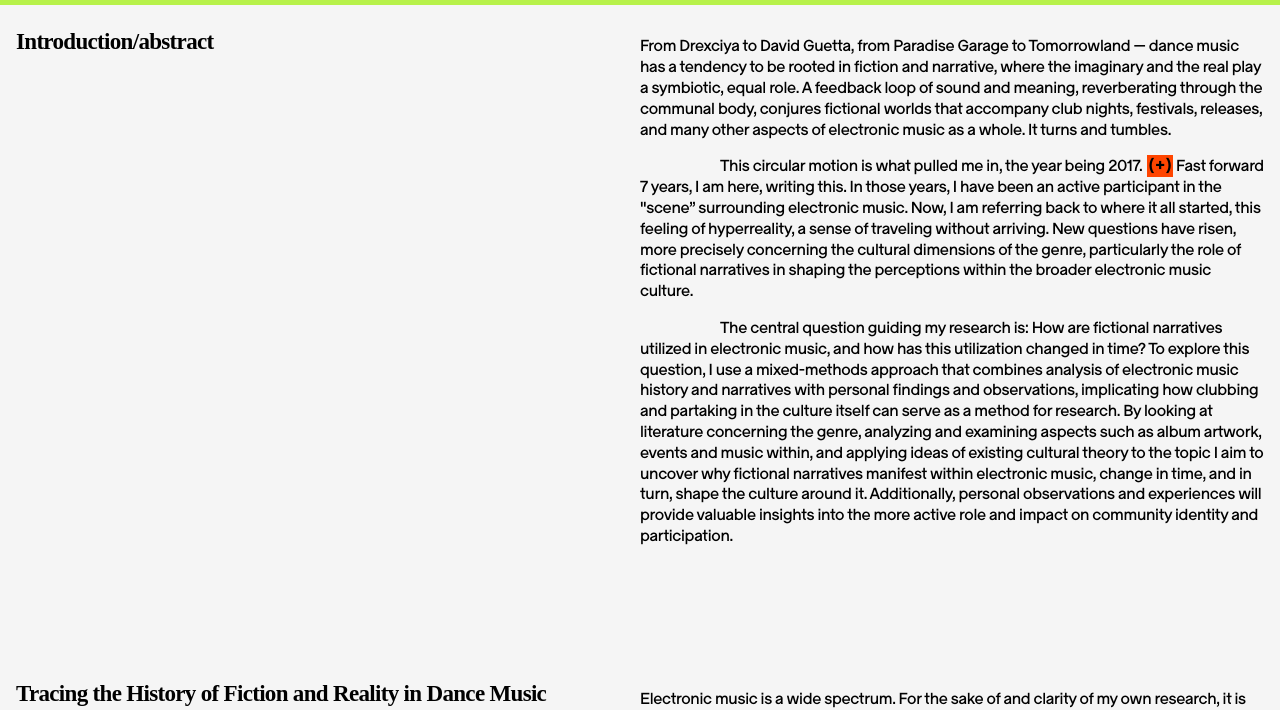
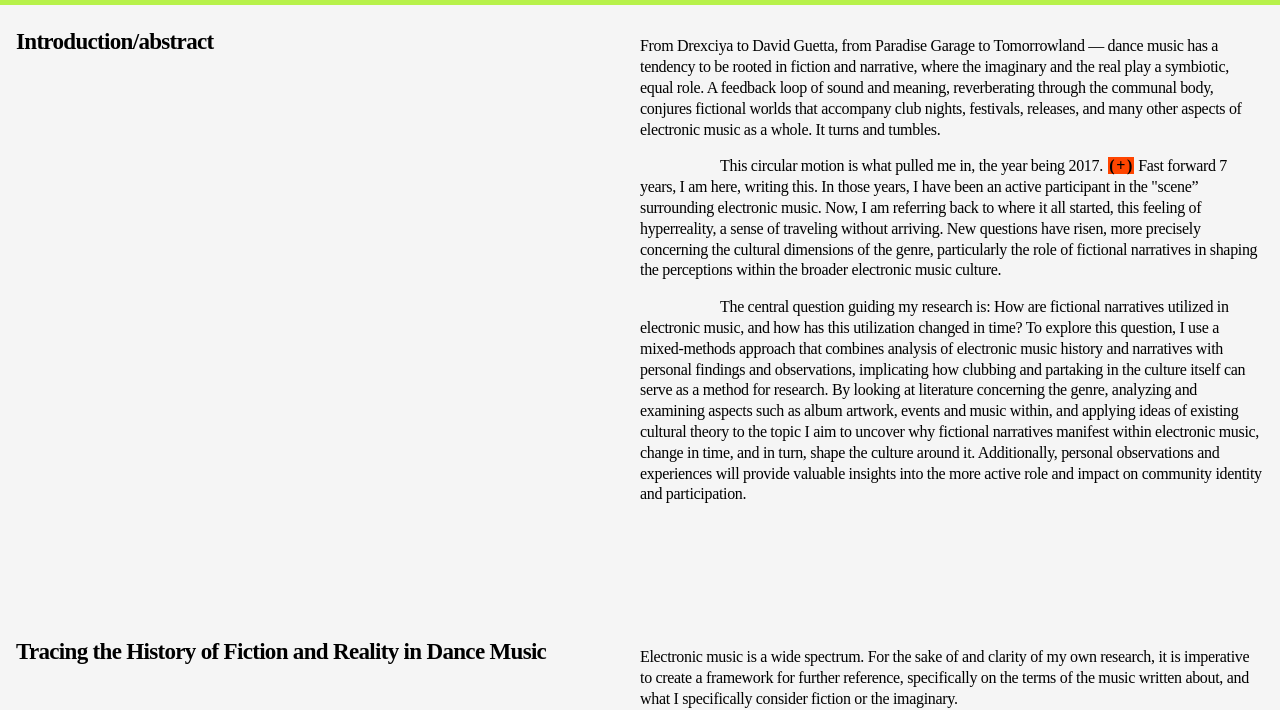
Before and after one commit to kabk/go-theses-24-jaan-pavliuk, a plain HTML site: page index.html in a window 1280 px wide. Shown: the part 821-1531 px from the top of the page. Drawn offline with Linux system fonts and the light colour scheme.

Commit message:
working now
working now?

```diff
--- a/assets/css/style.css
+++ b/assets/css/style.css
@@ -51,7 +51,7 @@ footnote {
   cursor: pointer;
   /* color: orangered; */
   background-color: orangered;
-  font-family: 'ladnam';
+  font-family: 'ladna';
   font-weight: bold;
   padding-left: 0.1rem;
   padding-right: 0.04rem;
@@ -121,8 +121,8 @@ main: :not(h2) {
 p {
   padding-left: 50vw;
   /* font-family: "Ladna"; */
-  /* font-weight: 500; */
-  font-family: "Ladnam";
+  font-weight: 500;
+  font-family: "Ladna";
   padding-top: -2rem;
 }
 
--- a/index.html
+++ b/index.html
@@ -532,7 +532,7 @@
 						that fellow Detroit artist Daniel Bell described as "very surreal.”)
 					</p>
 					<figure id="figure_6">
-						<img src="images/Layer 1.png" alt="Description of the image" />
+						<img src="images/layer1.png" alt="Description of the image" />
 						<figcaption>
 							Figure 6. Left to right: James Stinson and Gerald Donaldson
 						</figcaption>
```
